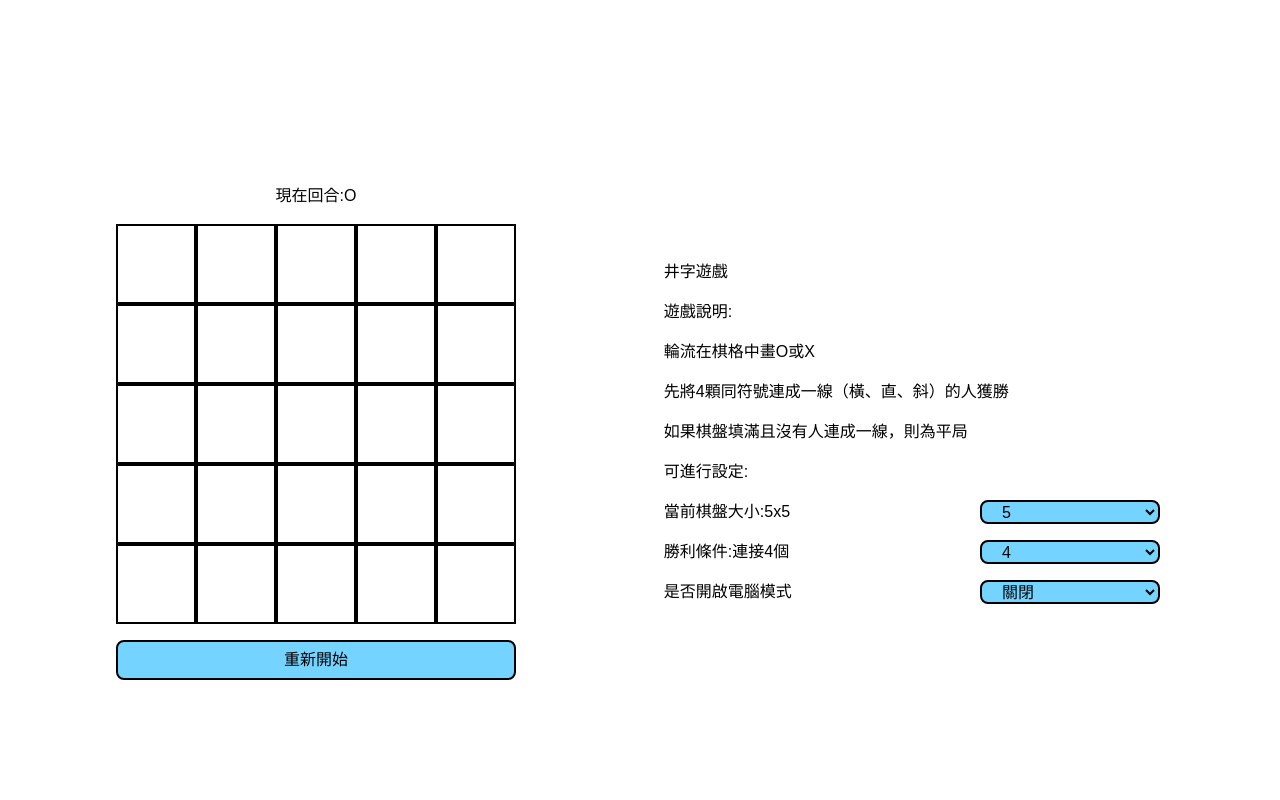
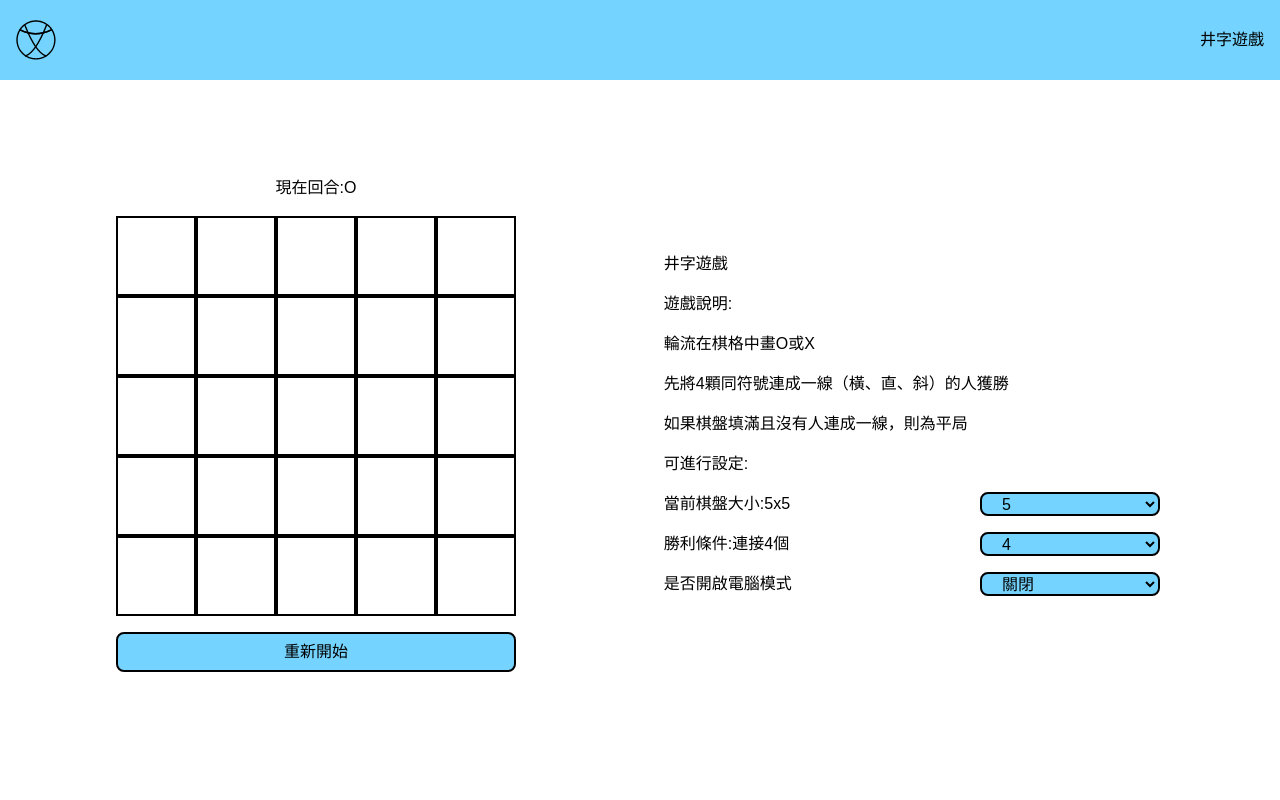
Before and after one commit to Ailafeka123/playooxx, a Next.js app: page / in a window 1280 px wide. Shown: the top 800 px of the page. Built offline with nearby package versions, Linux system fonts and the light colour scheme.

Commit message:
feat:增加nav選單 以及修改一些樣式

```diff
--- a/src/component/Footer/Footer.tsx
+++ b/src/component/Footer/Footer.tsx
@@ -2,12 +2,12 @@ import style from '@/style/footer/footer.module.scss'
 
 export default function Footer (){
     return(
-        <footer className={`${style.footerDiv} `}>
+        <footer className={`${style.footerDiv} bg-sky-300`}>
             <div>
-                <p className="">聯繫方法</p>
-                <p className="">電話號碼:0917-871-819</p>
-                <p className="">信箱:ailafeka@gmail.com</p>
-                <p className="">聯繫時間:1000~2000</p>
+                <p >聯繫方法</p>
+                <p >電話號碼:0917-871-819</p>
+                <p >信箱:ailafeka@gmail.com</p>
+                <p >聯繫時間:1000~2000</p>
             </div>
             <div>
                 <p>本網站是以Next製作，並放在github上使用，僅供用於展示</p>
--- /dev/null
+++ b/src/component/Menu/Menu.tsx
@@ -0,0 +1,29 @@
+import React,{useState,useEffect} from "react";
+import style from '@/style/Menu/menu.module.scss'
+import Image from "next/image";
+export default function Menu(){
+    const [navCollapse,setNavCollapse] = useState(false);
+    useEffect(()=>{
+        console.log(navCollapse)
+    },[navCollapse])
+    return(
+        <header className={`${style.header} bg-sky-300`} >
+            <nav className={style.menuNav}>
+                <div className={`${style.menuButtonDiv} hover:bg-sky-400 focus:bg-sky-600 active:bg-sky-600`} onClick={()=>{setNavCollapse(!navCollapse)}}>
+                    <span className={style.menuButton1}> </span>
+                    <span className={style.menuButton2}> </span>
+                    <span className={style.menuButton3}> </span>
+                </div>
+                <div className={`${style.navLinkDiv} ${navCollapse?`flex`:`hidden`}`}>
+                    <div className={`${style.iconDiv}`}>
+                        <img src="/selficon3.svg" alt="icon" className={`${style.navIcon}`} />
+                    </div>
+                    <ul className={` `}>
+                        <li>井字遊戲</li>
+                    </ul>
+                </div>
+            </nav>
+        </header>
+    )
+
+}
--- a/src/component/play1_ooxx/ooxx.tsx
+++ b/src/component/play1_ooxx/ooxx.tsx
@@ -457,7 +457,7 @@ export default function OOXX(){
                 <CheckerboardShow/>
                 <button onClick={()=>{reStart()}} className={`${style.reStartButton} bg-sky-300 hover:bg-sky-500 hover:not-focus:bg-sky-400`}>重新開始</button>
             </div>
-            <div className={style.gameDirections}>
+            <article className={style.gameDirections}>
                 <h1>井字遊戲</h1>
                 <h2>遊戲說明:</h2>
                 <p>輪流在棋格中畫O或X</p>
@@ -501,7 +501,7 @@ export default function OOXX(){
                         <option value="false">關閉</option>
                     </select>
                 </div>
-            </div>
+            </article>
         </div>
     )
 }
--- a/src/pages/_app.tsx
+++ b/src/pages/_app.tsx
@@ -1,5 +1,6 @@
 import type { AppProps } from "next/app"
 import SEOHead from "@/component/Head/Head"
+import Menu from "@/component/Menu/Menu"
 import Footer from "@/component/Footer/Footer"
 import '@/style/global.css'
 import '@/style/global.scss'
@@ -7,6 +8,7 @@ export default function MyApp({ Component, pageProps }:AppProps){
     return (
         <>
             <SEOHead/>
+            <Menu/>
             <Component {...pageProps}/>
             <Footer/>
         </>
--- /dev/null
+++ b/src/style/Menu/menu.module.scss
@@ -0,0 +1,91 @@
+.header{
+    position: fixed;
+    z-index: 99;
+    width: 100%;
+    min-height: var(--header-nav-height);
+    left: 0;
+    top: 0;
+    .menuNav{
+        width: 100%;
+        height: 100%;
+        display: flex;
+        flex-direction: column;
+        align-items: center;
+        justify-content: center;
+        @media(min-width:768px){
+            flex-direction: row;
+            align-items: center;
+            justify-content: center;
+        }
+        .menuButtonDiv{
+            --menuButton-height: calc(var(--header-nav-height) - 10px);
+            position: relative;
+            display: flex;
+            align-items: center;
+            justify-content: center;
+            width: 100%;
+            height: var(--header-nav-height);
+            @media(min-width:768px){
+                display: none;
+            }
+            .menuButton1{
+                position: absolute;
+                border-bottom: 2px solid black;
+                width: var(--menuButton-height);
+                height:var(--menuButton-height);
+            }
+            .menuButton2{
+                position: absolute;
+                border-top: 2px solid black;
+                width: var(--menuButton-height);
+                height: var(--menuButton-height);
+            }
+            .menuButton3{
+                position: absolute;
+                border-bottom: 2px solid black;
+                width: var(--menuButton-height);
+                height: var(--menuButton-height);
+                transform: translateY(-50%);
+            }
+        }
+
+        .navLinkDiv{
+            width: 100%;
+            height: 100%;
+            align-items: center;
+            justify-content: space-around;
+            @media(min-width: 768px){
+                display: flex;
+                height: var(--header-nav-height);
+            }
+            .iconDiv{
+                width: 50%;
+                height: var(--header-nav-height);
+                display: none;
+                align-items: center;
+                justify-content: start;
+                padding: 0 0 0 1rem;
+                @media(min-width:768px){
+                    display: flex;
+                }
+                .navIcon{
+                    width: 40px;
+                    height: 40px;
+                    object-position: center;
+                    object-fit:cover;
+                }
+            }
+            ul{
+                display: flex;
+                align-items: center;
+                justify-content: center;
+                width: 100%;
+                height: 100%;
+                @media(min-width:768px){
+                    justify-content: end;
+                    padding: 0 1rem 0 0;
+                }
+            }
+        }
+    }
+}
--- a/src/style/global.scss
+++ b/src/style/global.scss
@@ -1,4 +1,3 @@
-
 *,*::after,*::before{
     box-sizing: border-box;
     user-select: none;
@@ -16,5 +15,8 @@ body{
     margin: 0;
 }
 :root{
-    // --background-color:#fff;
+    --header-nav-height:40px;
+    @media(min-width:768px){
+        --header-nav-height:80px
+    }
 }
--- a/src/style/index/index.module.scss
+++ b/src/style/index/index.module.scss
@@ -1,9 +1,12 @@
 .main{
+    position: relative;
     display: flex;
     align-items: center;
     justify-content: center;
+    width: 100%;
+    height: 100%;
     min-height: 100vh;
-    margin:2rem 0;
+    padding: var(--header-nav-height) 0 2rem 0 ;
     h1{
         margin:0
     }
```
